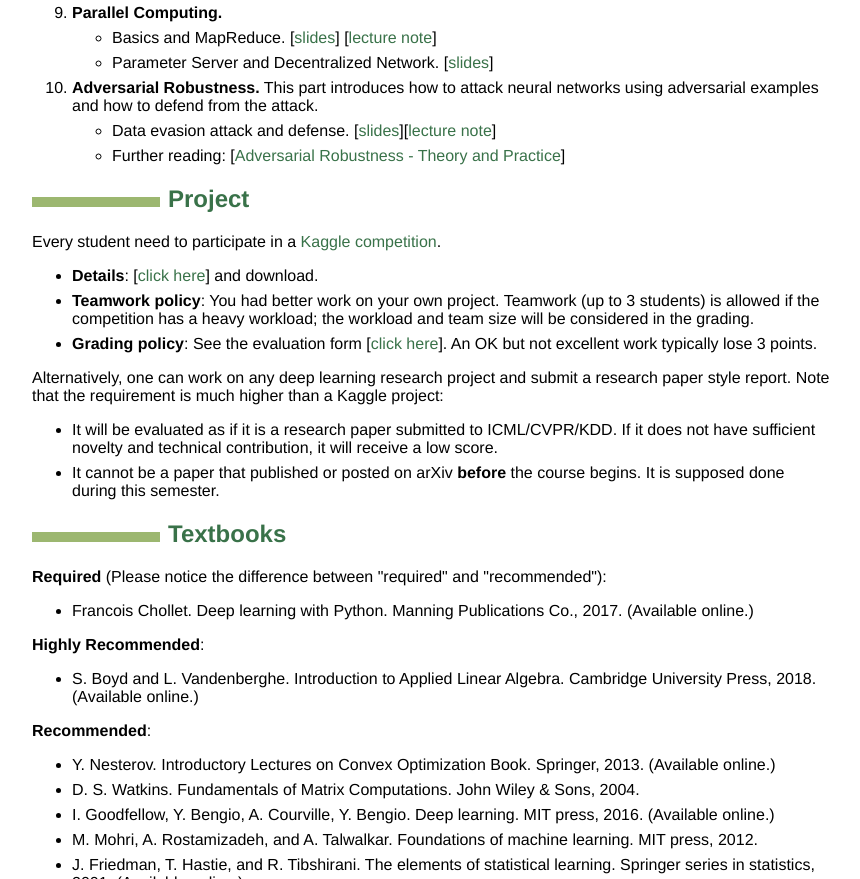
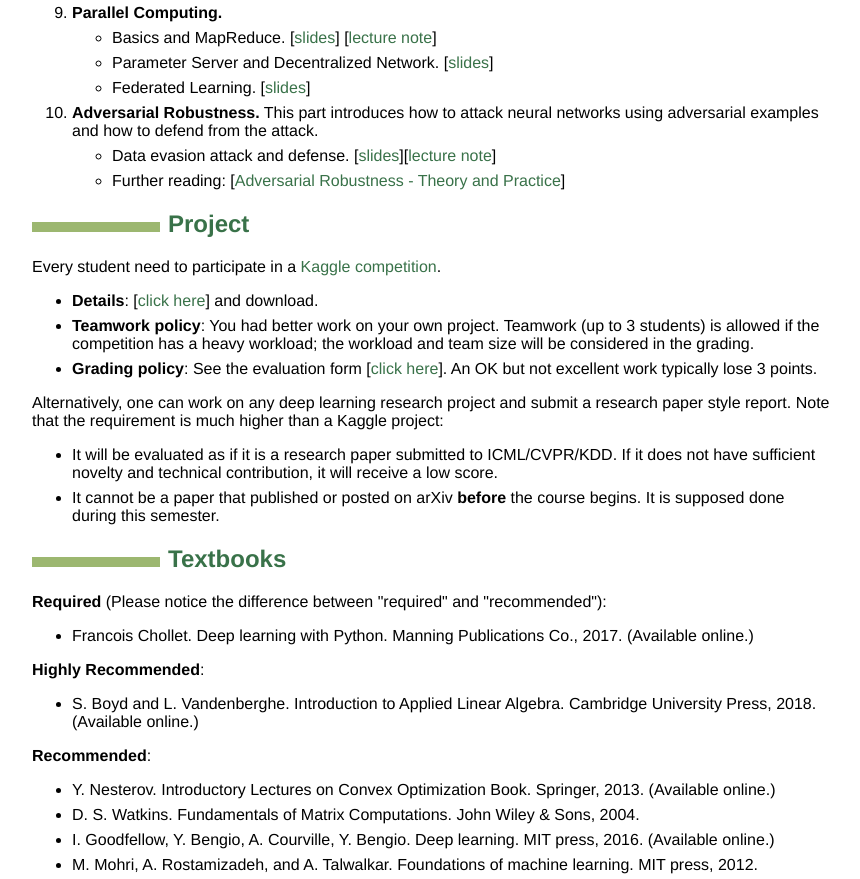
Before and after one commit to wangshusen/wangshusen.github.io, a plain HTML site: page teaching/CS583A19Fall/index.html in a window 1280 px wide. Shown: the part 4456-5335 px from the top of the page, without its empty margins (208-1068 px from the left). Drawn offline with Linux system fonts and the light colour scheme.

Commit message:
added federated learning

```diff
--- a/teaching/CS583A19Fall/index.html
+++ b/teaching/CS583A19Fall/index.html
@@ -353,6 +353,7 @@
 <ul>
 <li><p>Basics and MapReduce. [<a href="https://github.com/wangshusen/DeepLearning/blob/master/Slides/14_Parallel_1.pdf">slides</a>] [<a href="https://github.com/wangshusen/DeepLearning/blob/master/LectureNotes/Parallel/Parallel.pdf">lecture note</a>]</p></li>
 <li><p>Parameter Server and Decentralized Network. [<a href="https://github.com/wangshusen/DeepLearning/blob/master/Slides/14_Parallel_2.pdf">slides</a>]</p></li>
+<li><p>Federated Learning. [<a href="https://github.com/wangshusen/DeepLearning/blob/master/Slides/14_Parallel_3.pdf">slides</a>]</p></li>
 </ul></li>
 <li><p><strong>Adversarial Robustness.</strong> This part introduces how to attack neural networks using adversarial examples and how to defend from the attack.</p>
 <ul>
```
